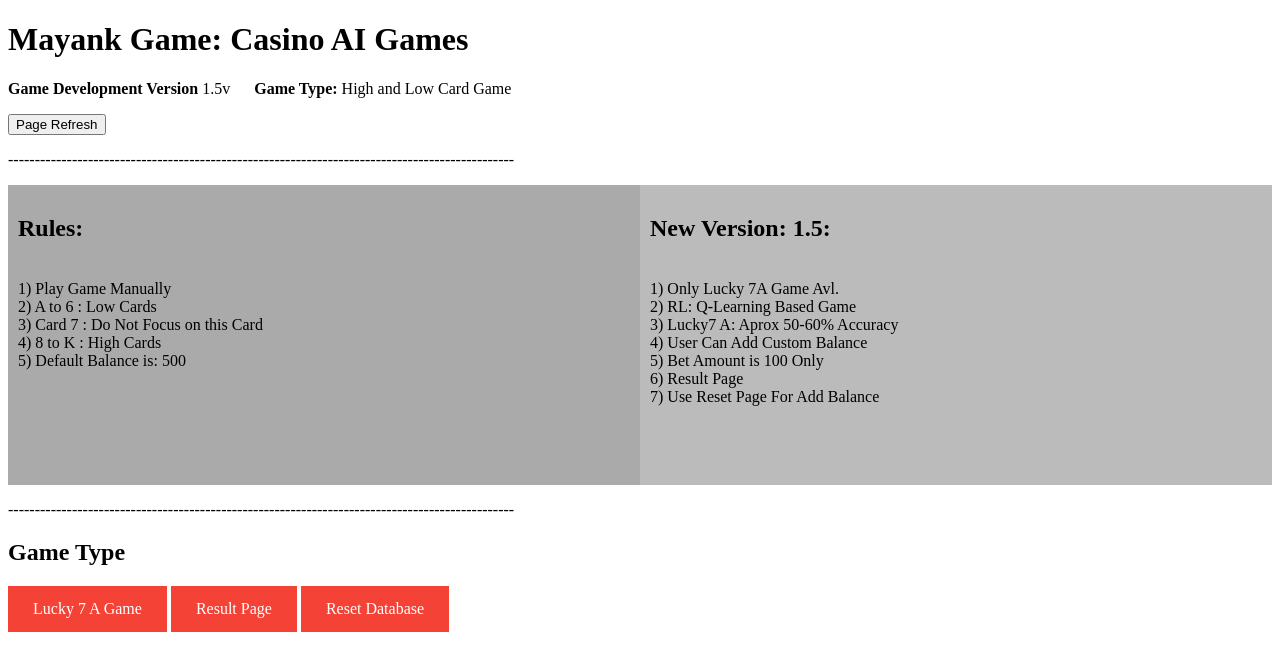
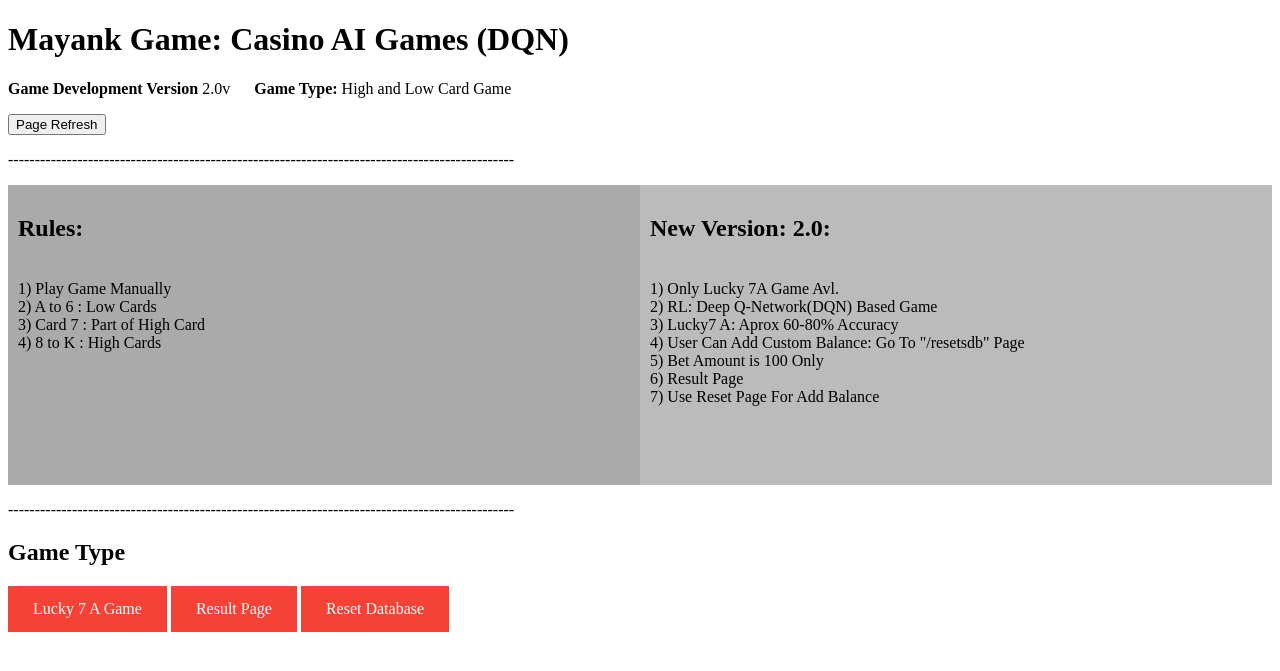
Before and after one commit to HackedNeuralNetwork/mayankAI, a Flask app: page / in a window 1280 px wide. Shown: the top 671 px of the page. Run offline with Flask 2, Linux system fonts and the light colour scheme.

Commit message:
AI Version 2.0 Add Custom Balance reset_db HTML

```diff
--- a/app.py
+++ b/app.py
@@ -38,7 +38,7 @@ def lucky7a():   # retune Game HTMl Page
         last_Games1 = last_Games
         if guess_game == result_game:
             win = "You Win"
-            user_balance += 200
+            user_balance += 100
             db.lucky7a(guess_game,result_game,user_balance,"Y")
         else:
             win = "You Loss"
--- a/templates/index.html
+++ b/templates/index.html
@@ -8,10 +8,10 @@
     <link rel="stylesheet" href="/static/styles.css" />
 </head>
 <body>
-    <h1>Mayank Game: Casino AI Games</h1>
+    <h1>Mayank Game: Casino AI Games (DQN)</h1>
     <div>
         <div>
-            <p> <b>Game Development Version</b> 1.5v  &nbsp;&nbsp;&nbsp;&nbsp;
+            <p> <b>Game Development Version</b> 2.0v  &nbsp;&nbsp;&nbsp;&nbsp;
              <b>Game Type:</b> High and Low Card Game</p>
         </div>
     </div>
@@ -22,17 +22,16 @@
             <p><h2><b>Rules:</b></h2><br>
                 1) Play Game Manually <br>
                 2) A to 6 : Low Cards <br>
-                3) Card 7 : Do Not Focus on this Card <br>
+                3) Card 7 : Part of High Card <br>
                 4) 8 to K : High Cards <br>
-                5) Default Balance is: 500 <br>
 
         </div>
         <div class="column" style="background-color:#bbb;">
-            <p><h2><b>New Version: 1.5:</b></h2><br>
+            <p><h2><b>New Version: 2.0:</b></h2><br>
                 1) Only Lucky 7A Game Avl.   <br>
-                2) RL: Q-Learning Based Game <br>
-                3) Lucky7 A: Aprox 50-60% Accuracy <br>
-                4) User Can Add Custom Balance <br>
+                2) RL: Deep Q-Network(DQN) Based Game <br>
+                3) Lucky7 A: Aprox 60-80% Accuracy <br>
+                4) User Can Add Custom Balance: Go To "/resetsdb" Page <br>
                 5) Bet Amount is 100 Only <br>
                 6) Result Page <br>
                 7) Use Reset Page For Add Balance
```
Also changed, not shown: db.py (+17 -8 lines), templates/lucky7a.html (+5 -5 lines), templates/resetsdb.html (+4 -4 lines).
